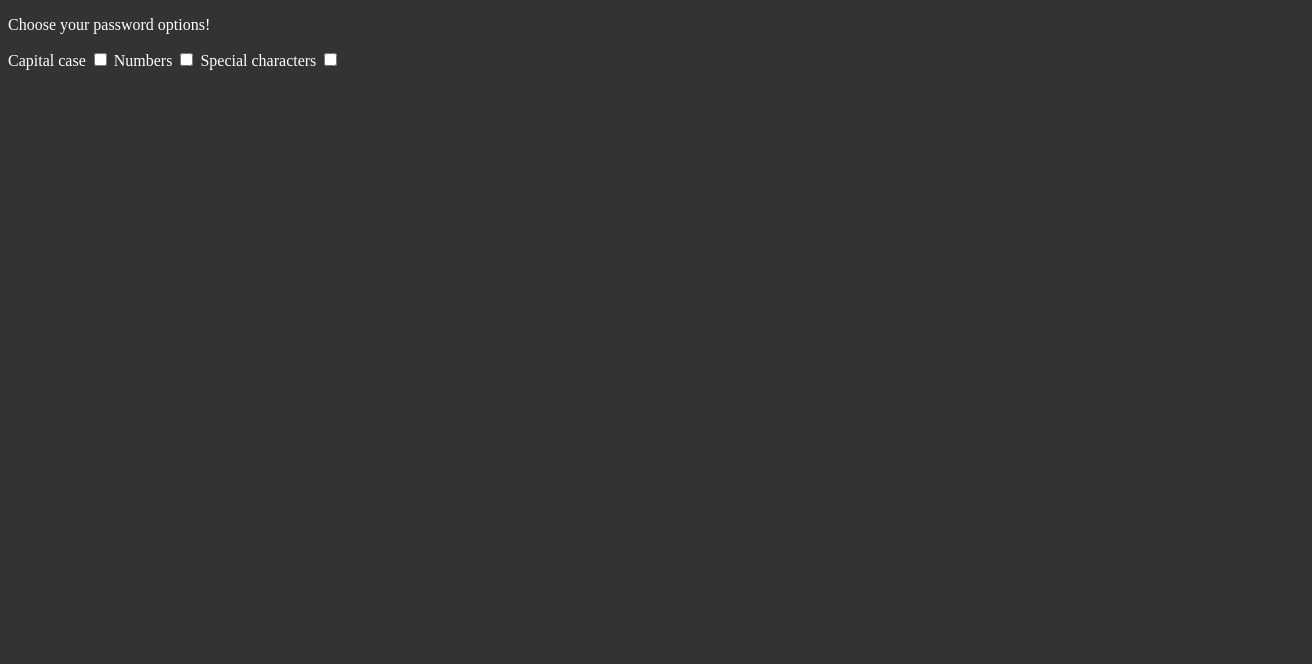
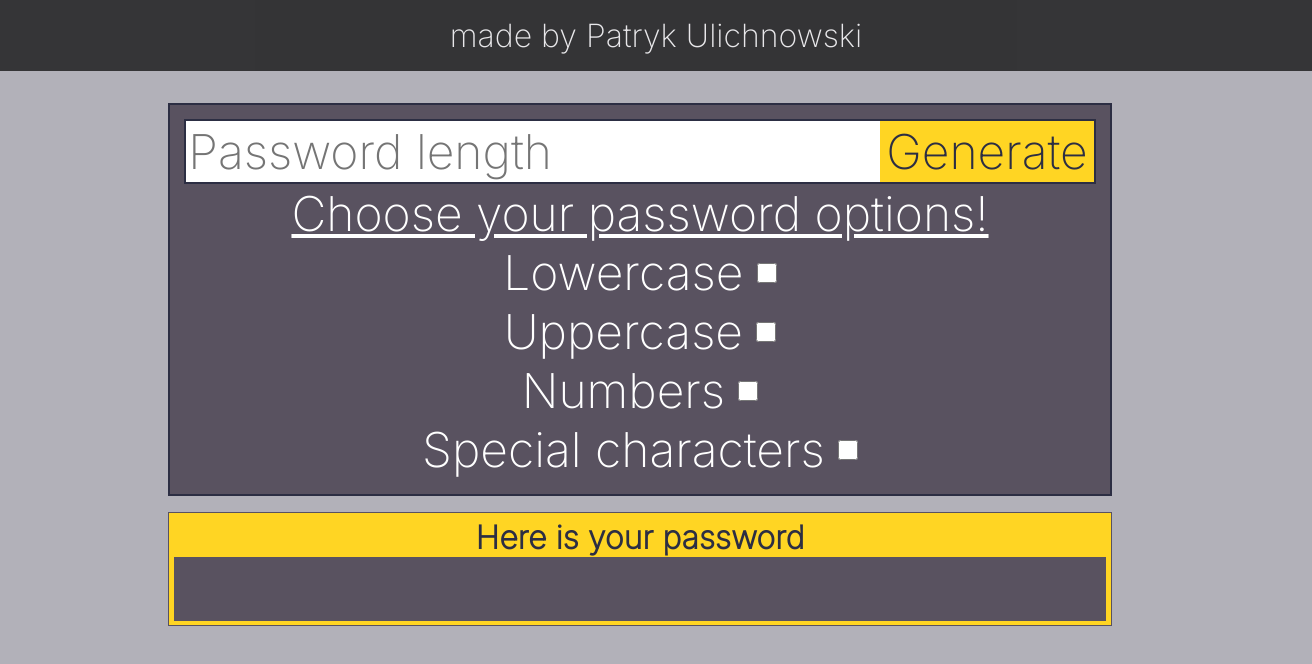
Before and after one commit to patrykUlichnowski/randomPasswordsGenerator, a plain HTML site: page index.html in a window 1280 px wide. Shown: the whole page, 1312 px wide, since content can reach past the window. Drawn offline with Linux system fonts and the light colour scheme.

Commit message:
working generator

```diff
--- a/index.html
+++ b/index.html
@@ -7,24 +7,46 @@
   <meta name="viewport" content="width=device-width, initial-scale=1.0">
   <title>RandomPasswordGenerator</title>
   <link rel="stylesheet" href="style.css">
+  <!-- font -->
+  <link rel="preconnect" href="https://fonts.googleapis.com">
+  <link rel="preconnect" href="https://fonts.gstatic.com" crossorigin>
+  <link href="https://fonts.googleapis.com/css2?family=Inter:wght@200&display=swap" rel="stylesheet">
 </head>
 
 <body>
-  <div>
+  <header>
+    made by Patryk Ulichnowski
+  </header>
+  <div class="grid-wrap">
+    <div class="options">
+      <div class="generator">
+        <input type="number" placeholder="Password length" id='passwdlgth'>
+        <button id='genButton' onclick="generatePassword()">Generate</button>
+      </div>
       <p>Choose your password options!</p>
       <label>
-      Capital case
-      <input type="checkbox">
+        Lowercase
+        <input type="checkbox" id='lcase'>
+      </label>
+      <label>
+        Uppercase
+        <input type="checkbox" id='ucase'>
       </label>
       <label>
         Numbers
-      <input type="checkbox">
+        <input type="checkbox" id='nums'>
       </label>
       <label>
         Special characters
-      <input type="checkbox">
+        <input type="checkbox" id='chars'>
       </label>
     </div>
+    <div class="passwdbox">
+      <h1>Here is your password</h1>
+      <p id='passwdP'></p>
+    </div>
+  </div>
+  <script src="script.js"></script>
 </body>
 
 </html>
--- a/script.js
+++ b/script.js
@@ -0,0 +1,31 @@
+function generatePassword() {
+
+  let userChooseString = '';
+  let password = '';
+  const upperCaseString = 'QWERTYUIOPASDFGHJKLZXCVBNM';
+  const lowerCaseString = 'qwertyuiopasdfghjklzxcvbnm';
+  const numberString = '1234567890';
+  const specialcharactersString = `~!@#$%^&*()-_=+|]}[{;:,<.>/?`
+
+  const lowerCaseCheckbox = document.getElementById('lcase');
+  const upperCaseCheckbox = document.getElementById('ucase');
+  const numbersCheckbox = document.getElementById('nums');
+  const specialCharactersCheckbox = document.getElementById('chars');
+
+  const passwordBox = document.getElementById('passwdP');
+  const passwordLength = document.getElementById('passwdlgth').value;
+
+  if (!lowerCaseCheckbox.checked && !upperCaseCheckbox.checked && !numbersCheckbox.checked && !specialCharactersCheckbox.checked) {
+    passwordBox.innerText = 'You have to choose at least one option!'
+  } else {
+    if (lowerCaseCheckbox.checked) userChooseString += lowerCaseString
+    if (upperCaseCheckbox.checked) userChooseString += upperCaseString
+    if (numbersCheckbox.checked) userChooseString += numberString
+    if (specialCharactersCheckbox.checked) userChooseString += specialcharactersString
+    for (let i = 0; i < passwordLength; i++) {
+      let randomIndex = Math.floor(Math.random() * userChooseString.length);
+      password += userChooseString[randomIndex]
+    }
+    passwordBox.innerText = password;
+  }
+}
--- a/style.css
+++ b/style.css
@@ -1,4 +1,99 @@
+*{
+  margin: 0;
+  font-family: 'Inter', sans-serif;
+}
+
+header{
+  width: 100%;
+  background: black;
+  color: white;
+  opacity: 0.7;
+  padding: 0;
+  margin: 0;
+  text-align: center;
+  font-size: 2rem;
+  padding: 0.5em;
+  margin-bottom: 1em;
+}
+
 body{
-  background: #333;
+  background: #B2B1B9;
   color: white;
+  padding: 0;
 }
+
+.options{
+  padding: 0.3em;
+  background: #595260;
+  font-size: 3rem;
+  display: grid;
+  justify-content: center;
+  text-align: center;
+  border: #2C2E43 solid 0.05em;
+}
+
+.options > p{
+  text-decoration: underline;
+}
+
+.grid-wrap{
+  padding: 0;
+  display: grid;
+  justify-content: center;
+}
+
+.generator{
+  padding: 0;
+  border: #2C2E43 solid 0.05em;
+  width: auto;
+  display: flex;
+  justify-content: center;
+}
+
+.generator >input{
+  font-size: 3rem;
+  border: none;
+  width: auto;
+}
+
+.generator > button{
+  font-size: 3rem;
+  width: auto;
+  border-radius: 0;
+  border:none;
+  background: #FFD523;
+  color: #2C2E43;
+}
+
+.generator > button:hover{
+  background: orange;
+  cursor: pointer;
+}
+
+label{
+  display: flex;
+  justify-content: center;
+  align-items: center;
+}
+
+label > input[type='checkbox']{
+  margin-left: 1em;
+  width: 1.5em;
+  height: 1.5em;
+}
+
+.passwdbox{
+  padding: 0.3em;
+  text-align: center;
+  margin-top: 1em;
+  background: #FFD523;
+  color: #2C2E43;
+  border: #595260 solid 0.05em;
+}
+
+.passwdbox > p{
+  font-size: 2rem;
+  background: #595260;
+  color: #FFD523;
+  padding: 1em;
+}
```
Lines whose indentation alone changed are shown as unchanged.
